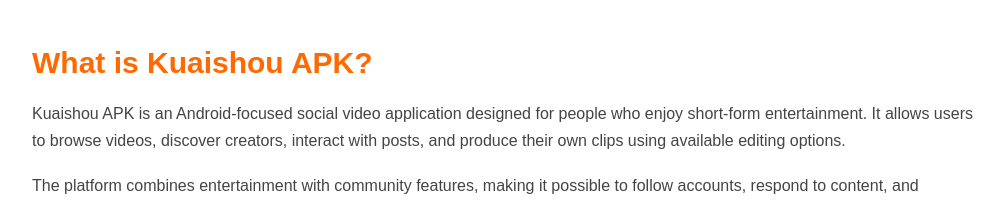
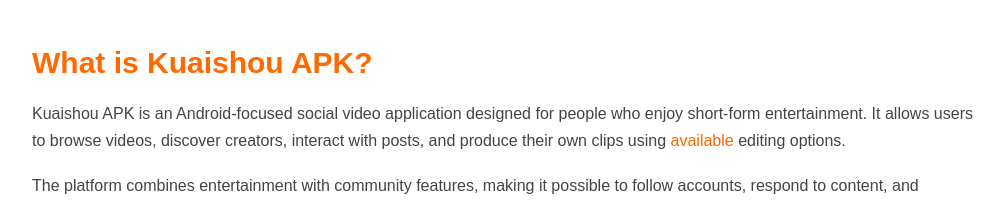
Before and after one commit to ariajason/kuaishouapks, a plain HTML site: page index.html in a window 1280 px wide. Shown: the part 3033-3237 px from the top of the page, without its empty margins (133-1137 px from the left). Drawn offline with Linux system fonts and the light colour scheme.

Commit message:
Update index.html

```diff
--- a/index.html
+++ b/index.html
@@ -526,7 +526,7 @@
         Kuaishou APK is an Android-focused social video application designed
         for people who enjoy short-form entertainment. It allows users to
         browse videos, discover creators, interact with posts, and produce
-        their own clips using available editing options.
+        their own clips using <a href="https://kuaishouapk.vercel.app/">available</a> editing options.
     </p>
 
     <p>
```
